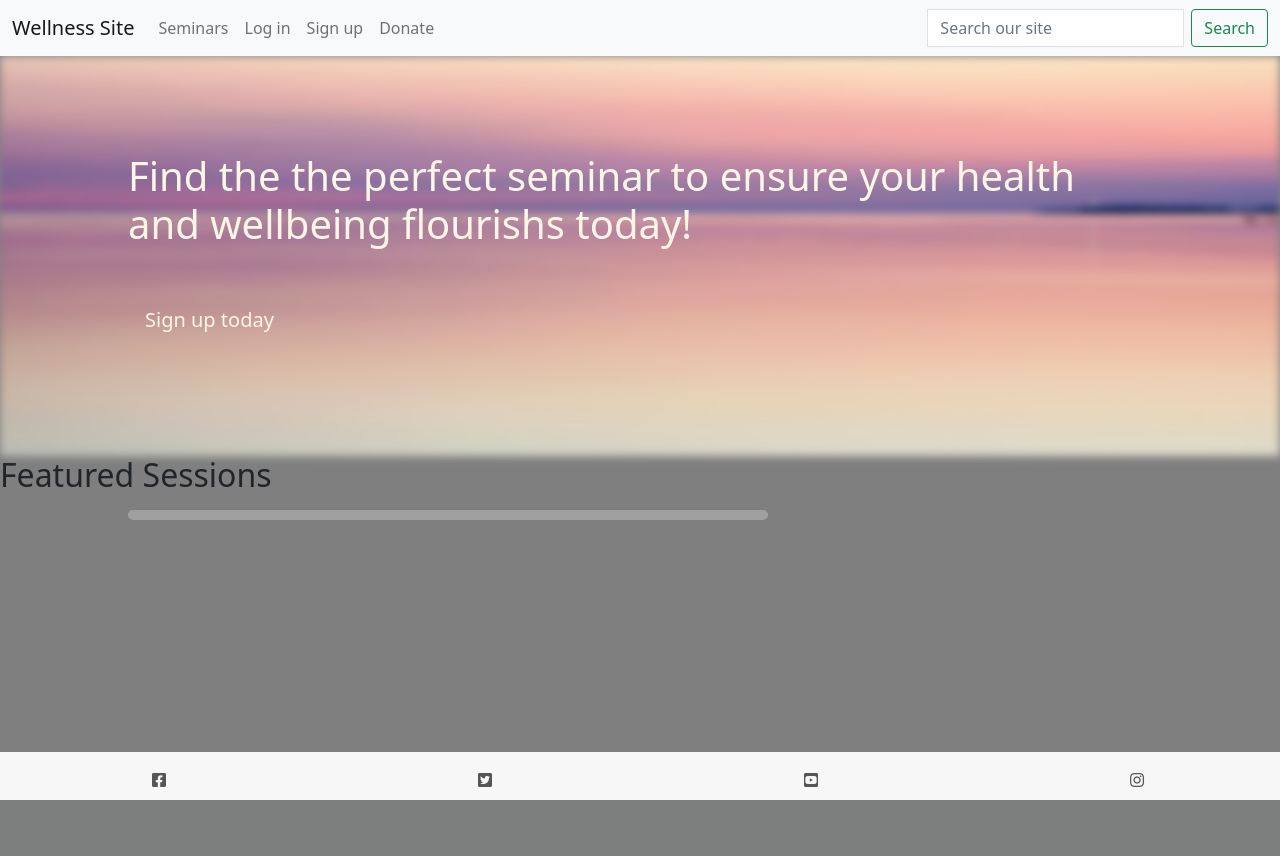
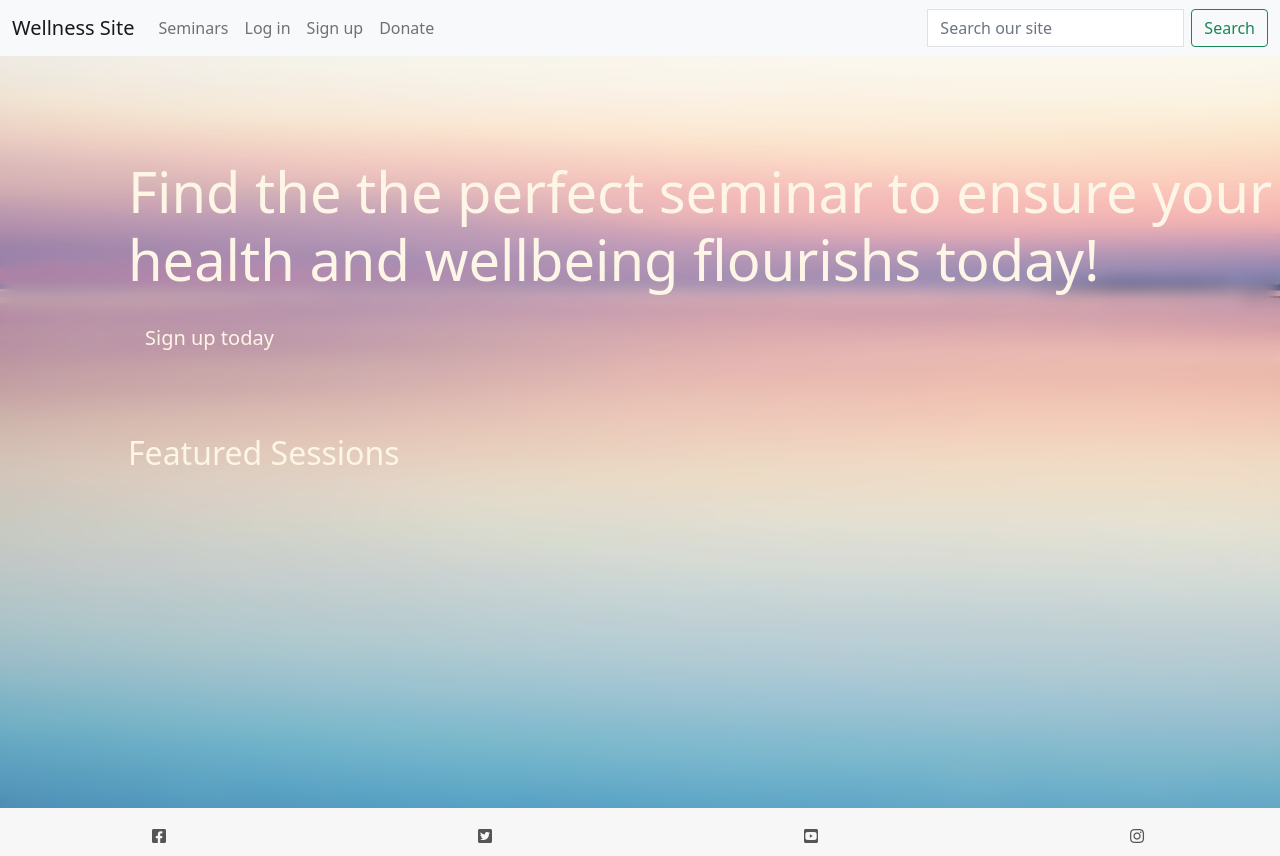
Before and after one commit to Code-Institute-Submissions/Gwgjnr-Wellness_Site_AugResub, a Django app: page / in a window 1280 px wide. Before the commit the page ends 800 px from the top, so only its background shows below. Run offline with Django 3.2, Linux system fonts and the light colour scheme; some libraries are stand-ins or nearby versions.

Commit message:
fixed issue with footer not sitting at bottom of page and refactored index.html

```diff
--- a/homepage/templates/homepage/index.html
+++ b/homepage/templates/homepage/index.html
@@ -2,37 +2,37 @@
 {% load static %}
 
 {% block content %}
-<div class="container-flex h-100">
+<div class="container-flex">
     <div class="background-container">
-    </div>
-    <div class="row h-100">
-        <div class="col my-auto intro">
-            <h2 class="display-3 intro-header">
+        <div class="blur">
+            <div class="row">
+                <div class="col my-auto">
+                    <h2 class="display-4 intro">
                         Find the the perfect seminar to ensure your health and wellbeing flourishs today!
                     </h2>
                     {% if not request.user.is_authenticated %}
 
-            <h4 class="intro-signup">
+                    <h3 class="intro-invite">
                         <a href="{% url 'account_signup' %}" class="shop-now-button btn btn-lg rounded-0">Sign up
                             today</a>
                     </h4>
 
                     {% else %}
 
-            <h4 class="intro-signup">
+                    <h4 class="intro-invite">
                         <a href="#" class="shop-now-button btn btn-lg rounded-0">Search our seminars</a>
                     </h4>
 
                     {% endif %}
+
+
                 </div>
             </div>
-
+            <div class="row">
+                <div class="col my-auto">
+                    <h2 class="featured-header">Featured Sessions</h2>
                 </div>
-<div class="container-flex h-100">
-    <div class="row h-100">
-        <div class="col my-auto intro">
-            <h2 class="intro-text">Featured Sessions</h2>
-            <hr>
+            </div>
         </div>
     </div>
 </div>
--- a/static/css/base.css
+++ b/static/css/base.css
@@ -1,40 +1,63 @@
-html {
-    height: 100%;
+body {
+    margin:0;
+    padding:0;
+    height:100%;
 }
 
-body {
-    background-color: #7f7f7f;
+#page-container {
+    min-height:100%;
+    position:relative;
 }
 
 .background-container {
-    background: url('/media/harli-marten-n7a2OJDSZns-unsplash.jpg') no-repeat center center fixed;
+    background-image: url('/media/harli-marten-n7a2OJDSZns-unsplash.jpg');
+    background-position: top;
+    background-repeat: no-repeat;
     background-size: cover;
-    height: 50vh;
-    color: #555;
-    filter: blur(4px);
-    -webkit-filter: blur(4px);
+    height: 100vh;
+    width: 100%;
     z-index: -1;
+  }
+
+
+.blur {
+    background: rgba(255, 255, 255, 0.2);
+    backdrop-filter: blur(8px);
+    height: 100vh;
+    width: 100%;
+    z-index: -1;
+  }
+
+.intro {
+    padding-top: 8%;
+    padding-left: 10%;
+    color: oldlace;
 }
 
-.intro-header {
+.intro-invite {
+    padding-top: 1%;
+    padding-left: 10%;
     color: oldlace;
-    position: absolute;
-    top: 25%;
-    left: 50%;
-    transform: translate(-50%, -50%);
-    width: 80%;
 }
 
-.intro-signup {
-    position: absolute;
-    top: 40%;
-    left: 50%;
-    transform: translate(-50%, -50%);
-    width: 80%;
+.featured-header {
+    padding-left: 10%;
+    color: oldlace;
+    padding-top: 5%;
 }
 
-.intro-signup a {
+.intro-invite a {
     color: oldlace;
+}
+
+.overlay {
+    background: #f7f7f7;
+    top: 0;
+    left: 0;
+    position: fixed;
+    height: 100%;
+    width: 100%;
+    z-index: -1;
 }
 
 hr {
@@ -53,17 +76,22 @@ footer {
 
 }
 
- a {
-     text-decoration: none !important;
-     color: #555;
+a {
+    text-decoration: none !important;
+    color: #555;
  }
 
- .search-button {
-     margin-left: 0.5rem;
+.search-button {
+    margin-left: 0.5rem;
  }
 
 .navbar {
     z-index: 2;
+}
+
+.card {
+min-width: 300px;
+background-color: #555;
 }
 
  /* Media queries used to ensure responsiveness for intro header across different screen widths */
--- a/templates/base.html
+++ b/templates/base.html
@@ -40,12 +40,13 @@
 </head>
 
 <body>
+    <div id="page-container">
         <nav class="navbar navbar-expand-lg navbar-light bg-light">
             <div class="container-fluid">
                 <a class="navbar-brand" href="{% url 'homepage' %}">Wellness Site</a>
                 <button class="navbar-toggler" type="button" data-bs-toggle="collapse"
-                data-bs-target="#navbarSupportedContent" aria-controls="navbarSupportedContent" aria-expanded="false"
-                aria-label="Toggle navigation">
+                    data-bs-target="#navbarSupportedContent" aria-controls="navbarSupportedContent"
+                    aria-expanded="false" aria-label="Toggle navigation">
                     <span class="navbar-toggler-icon"></span>
                 </button>
                 <div class="collapse navbar-collapse" id="navbarSupportedContent">
@@ -91,8 +92,13 @@
         <div class="message-container"></div>
         {% endif %}
 
+        <div class="background-container">
+            <div class="blur">
                 {% block content %}
                 {% endblock %}
+            </div>
+        </div>
+
 
         <footer class="footer mt-auto py-3">
             <div class="row">
@@ -114,6 +120,7 @@
                 </div>
             </div>
         </footer>
+    </div>
     {% block postload_js %}
     {% endblock %}
 
```
Also changed, not shown: virtual_sessions/templates/seminars/seminars.html (+16 -3 lines). Lines whose indentation alone changed are shown as unchanged.
